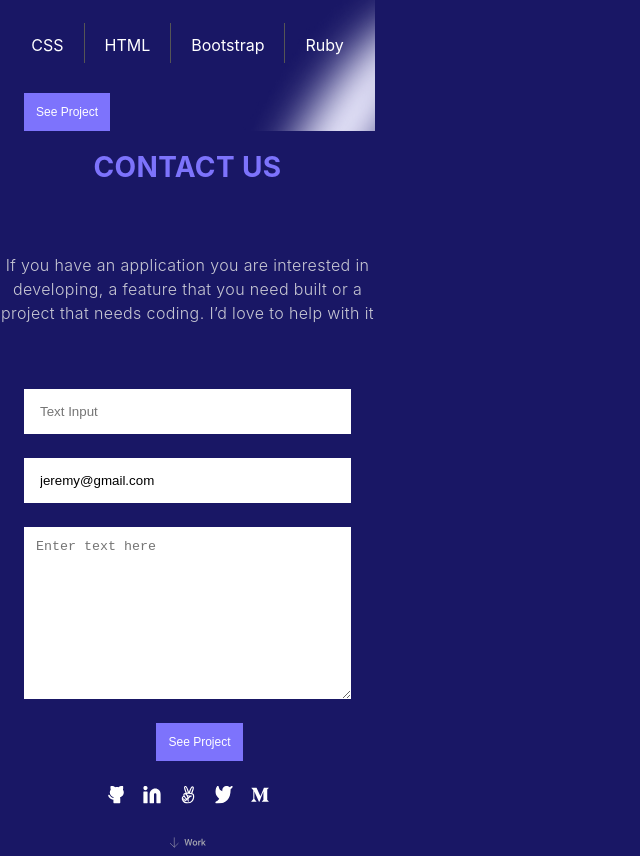
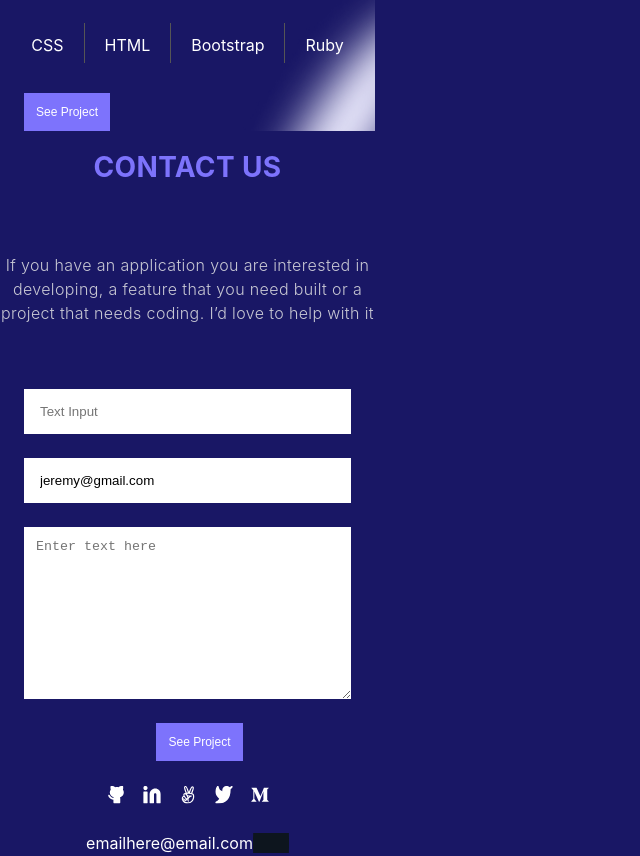
Before and after one commit to fabianofrank/portfolio, a plain HTML site: page index.html in a window 1280 px wide. Shown: the part 1804-2660 px from the top of the page, without its empty margins (0-640 px from the left). Drawn offline with Linux system fonts and the light colour scheme.

Commit message:
Add email and bottom vector

```diff
--- a/index.html
+++ b/index.html
@@ -122,7 +122,8 @@
       </ul>
 
       <div>
-        <a href="#"><img src="images/arrow.svg" alt="scroll-down-recent-work"></a>
+        <a href="#">emailhere@email.com</a>
+        <img src="images/Shape.png" alt="end indicator">
       </div>
     </section>
   </footer>
```
Also changed, not shown: images/Shape.png (added), 1 other file.
